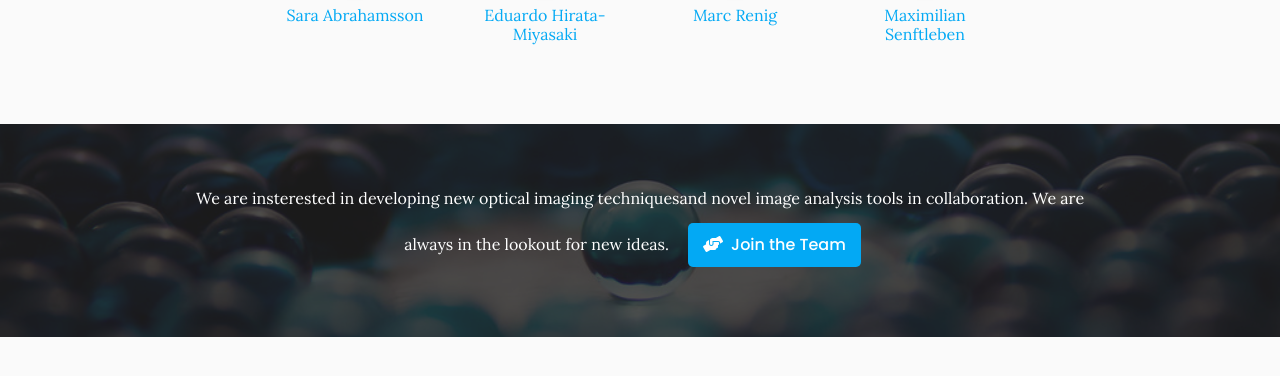
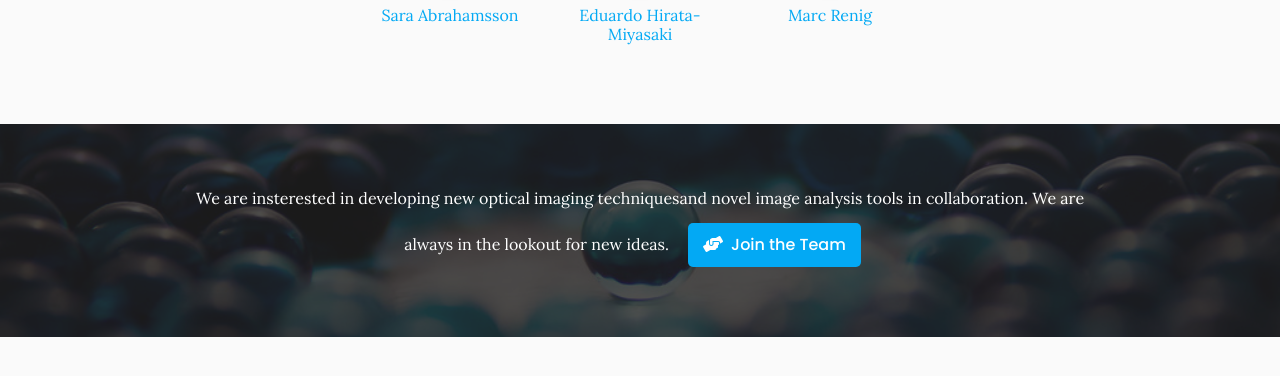
Before and after one commit to SaraLab-Group/saralab-website, a Jekyll site: the page built from team/index.md, in a window 1280 px wide and 900 px high, cut to the strip 516-892 px from the top of the window. Built offline with Jekyll 4.4.1, drawn with Linux system fonts in a browser that asks for light colours; nearby versions of some CDN libraries.

Commit message:
Update index.md

```diff
--- a/team/index.md
+++ b/team/index.md
@@ -6,8 +6,8 @@ title: Team
 <!-- section break -->
 {% capture contents %}
 {% include team-list.html role="pi" %}
-{% include team-list.html role="phd" %}
-{% include team-list.html role="programmer" %}
+{% include team-list.html role="phd" group="" %}
+{% include team-list.html role="programmer" group="" %}
 {% endcapture %}
 
 {% include centerer.html contents=contents %}
```
